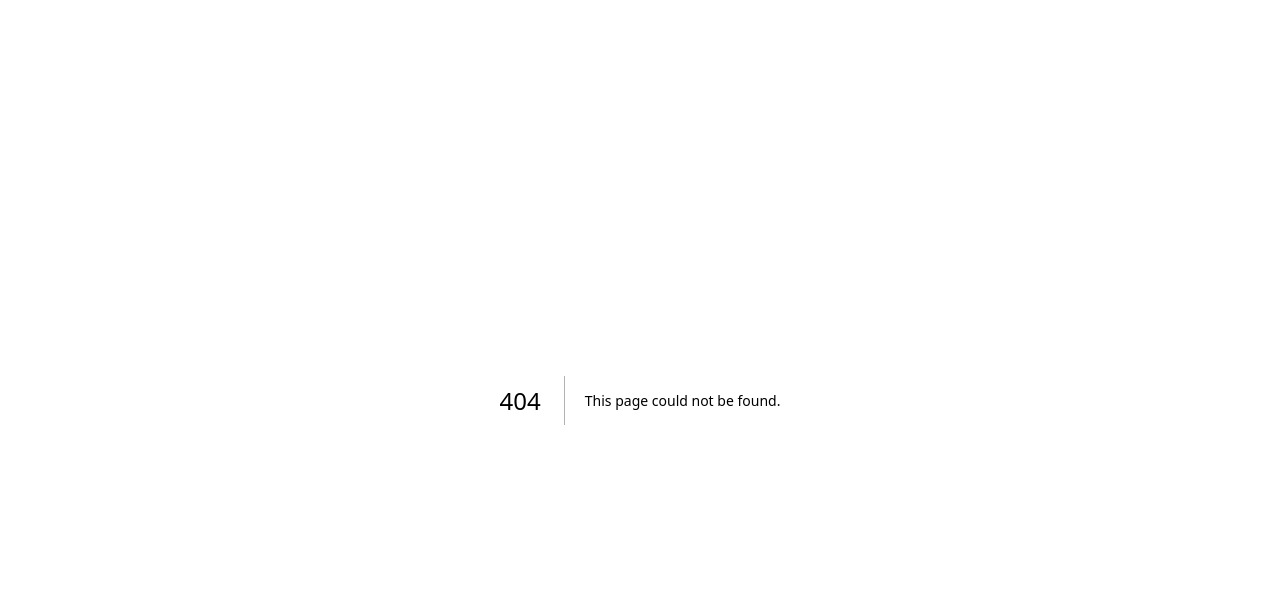
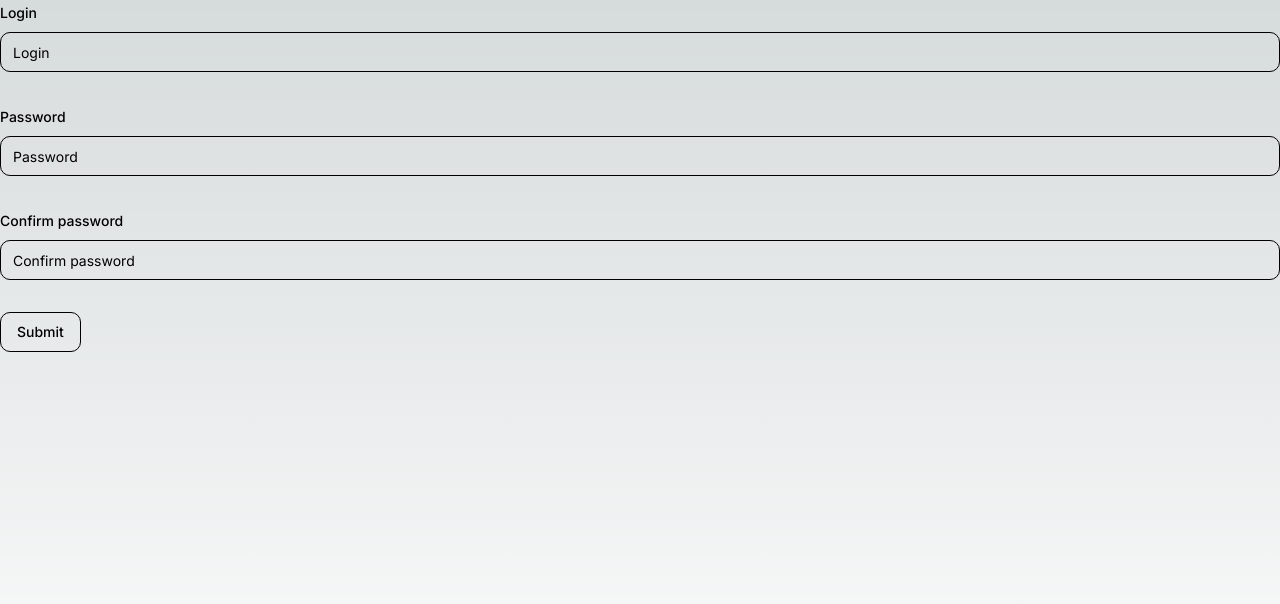
Before and after one commit to Samarit/omnion-client-web, a Next.js app: page /register in a window 1280 px wide. Before the commit this address had no page. Shown: the top 604 px of the page. Built offline with nearby package versions, Linux system fonts and the light colour scheme.

Commit message:
Add registration /register

```diff
--- /dev/null
+++ b/src/app/(auth)/register/page.tsx
@@ -0,0 +1,5 @@
+import RegForm from "@/components/reg/ui/RegForm"
+
+export default function RegPage() {
+  return <RegForm />
+}
--- /dev/null
+++ b/src/components/login/actions.ts
@@ -0,0 +1,7 @@
+"use server"
+
+import { signIn } from "@/lib/login"
+
+export async function submitLogin(login: string, password: string) {
+  return await signIn(login, password)
+}
--- a/src/components/login/ui/LoginForm.tsx
+++ b/src/components/login/ui/LoginForm.tsx
@@ -13,8 +13,9 @@ import {
 import { zodResolver } from "@hookform/resolvers/zod"
 import { z } from "zod"
 import { Input } from "@/shared/ui/input"
-import { submitLogin } from "./actions"
+import { submitLogin } from "../actions"
 import { Button } from "@/shared/ui/button"
+import { useFormState } from "react-dom"
 
 const schema = z.object({
   login: z.string().trim().min(3, "Login must be at least 3 characters long"),
@@ -32,7 +33,6 @@ export default function LoginForm() {
 
   const onSubmit = async (values: z.infer<typeof schema>) => {
     const { login, password } = values
-
     await submitLogin(login, password)
   }
 
--- a/src/components/login/ui/actions.ts
+++ /dev/null
@@ -1,7 +0,0 @@
-"use server"
-
-import { signIn } from "../../../lib/login"
-
-export async function submitLogin(login: string, password: string) {
-  const response = await signIn(login, password)
-}
--- /dev/null
+++ b/src/components/reg/actions.ts
@@ -0,0 +1,5 @@
+import { register } from "@/lib/reg"
+
+export async function submitReg(login: string, password: string) {
+  return await register(login, password)
+}
--- /dev/null
+++ b/src/components/reg/ui/RegForm.tsx
@@ -0,0 +1,107 @@
+"use client"
+
+import { Button } from "@/shared/ui/button"
+import {
+  Form,
+  FormControl,
+  FormField,
+  FormItem,
+  FormLabel,
+  FormMessage,
+} from "@/shared/ui/form"
+import { Input } from "@/shared/ui/input"
+import { zodResolver } from "@hookform/resolvers/zod"
+import { useForm } from "react-hook-form"
+import { z } from "zod"
+import { submitReg } from "../actions"
+
+const schema = z
+  .object({
+    login: z.string().trim().min(5, "Login must be at least 5 characters long"),
+    password: z
+      .string()
+      .trim()
+      .min(5, "Password must be at least 5 characters long"),
+    confirmPassword: z
+      .string()
+      .trim()
+      .min(5, "Password must be at least 5 characters long"),
+  })
+  .superRefine(({ password, confirmPassword }, ctx) => {
+    if (password !== confirmPassword) {
+      ctx.addIssue({
+        code: "custom",
+        message: "Passwords do not match",
+        path: ["confirmPassword"],
+      })
+    }
+  })
+
+export default function RegForm() {
+  const form = useForm<z.infer<typeof schema>>({
+    resolver: zodResolver(schema),
+    defaultValues: { login: "", password: "", confirmPassword: "" },
+  })
+
+  const onSubmit = async (values: z.infer<typeof schema>) => {
+    const { login, password } = values
+    await submitReg(login, password)
+  }
+
+  return (
+    <Form {...form}>
+      <form
+        onSubmit={form.handleSubmit((values) => {
+          onSubmit(values)
+        })}
+        className='space-y-8'>
+        <FormField
+          name='login'
+          render={({ field }) => (
+            <FormItem>
+              <FormLabel>Login</FormLabel>
+              <FormControl>
+                <Input placeholder='Login' {...field} />
+              </FormControl>
+              <FormMessage />
+            </FormItem>
+          )}
+        />
+
+        <FormField
+          name='password'
+          render={({ field }) => (
+            <FormItem>
+              <FormLabel>Password</FormLabel>
+              <FormControl>
+                <Input type='password' placeholder='Password' {...field} />
+              </FormControl>
+              <FormMessage />
+            </FormItem>
+          )}
+        />
+
+        <FormField
+          name='confirmPassword'
+          render={({ field }) => (
+            <FormItem>
+              <FormLabel>Confirm password</FormLabel>
+              <FormControl>
+                <Input
+                  type='password'
+                  placeholder='Confirm password'
+                  {...field}
+                />
+              </FormControl>
+              <FormMessage />
+            </FormItem>
+          )}
+        />
+
+        <Button type='submit' variant={"outline"}>
+          Submit
+        </Button>
+      </form>
+    </Form>
+  )
+}
--- /dev/null
+++ b/src/lib/reg/index.ts
@@ -0,0 +1,36 @@
+"use server"
+
+import axios from "axios"
+import { cookies } from "next/headers"
+import { redirect } from "next/navigation"
+
+interface ApiResponse {
+  status: number
+  message: string
+}
+
+interface AuthResponse extends ApiResponse {
+  token: string
+}
+
+export async function register(login: string, password: string) {
+  try {
+    const res = await axios.post<AuthResponse>(
+      `${process.env.API_URL}/auth/register`,
+      {
+        login,
+        password,
+      }
+    )
+
+    if (res.data.status !== 200) throw new Error(res.data.message)
+    if (!res.data.token) throw new Error("No token provided")
+
+    cookies().set("token", res.data.token)
+    console.log("TOKEN SET: ", res.data.token)
+  } catch (error) {
+    console.error(error)
+  }
+
+  redirect("/")
+}
--- a/src/middleware.ts
+++ b/src/middleware.ts
@@ -4,7 +4,7 @@ export function middleware(req: NextRequest) {
   const token = req.cookies.get("token")?.value
   console.log(req.nextUrl.pathname)
 
-  if (!token && !req.nextUrl.pathname.startsWith("/login"))
+  if (!token && !["/login", "/register"].includes(req.nextUrl.pathname))
     return NextResponse.redirect(new URL("/login", req.url))
 }
 
```
